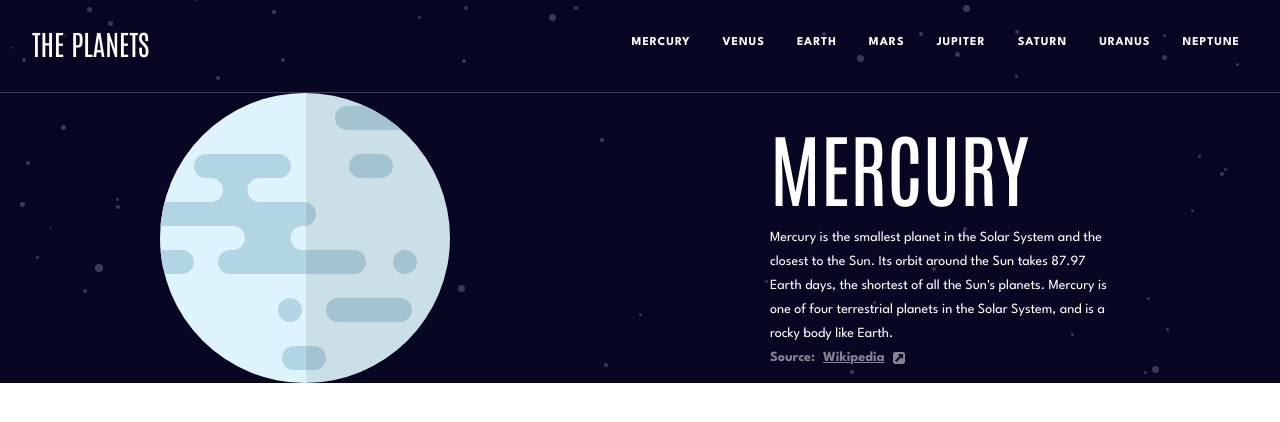
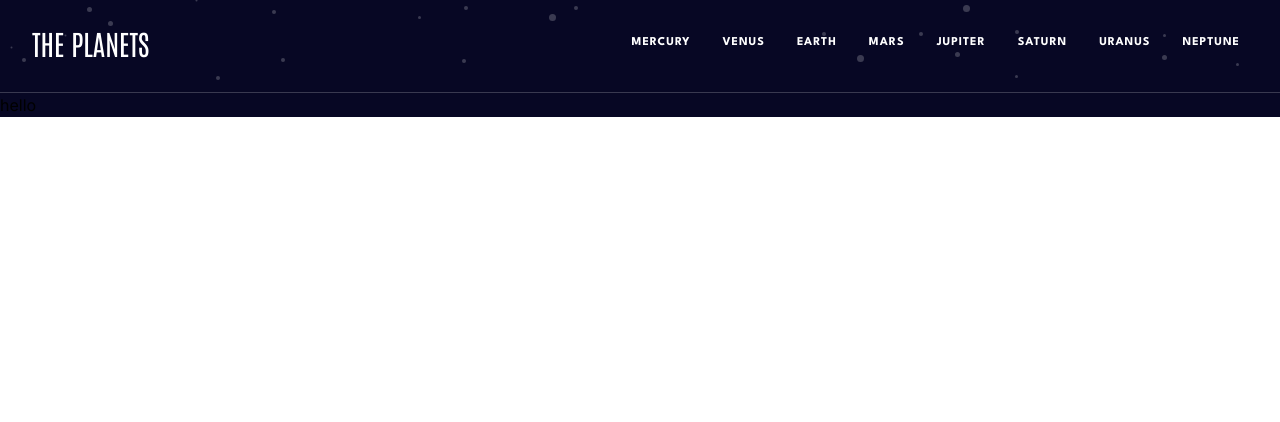
Before and after one commit to tornike2002/planet-side, a Next.js app: page / in a window 1280 px wide. Shown: the top 422 px of the page. Built offline with nearby package versions, Linux system fonts and the light colour scheme.

Commit message:
added dynamic routes

```diff
--- /dev/null
+++ b/app/(dashboard)/[planetsName]/page.js
@@ -0,0 +1,47 @@
+import Image from "next/image";
+import data from "../../../data/data.json";
+import chevron from "../../../public/assets/icon-source.svg";
+
+const PlanetInfo = ({ params }) => {
+  const filtered = data.filter((planet) => planet.name === params.planetsName);
+  return (
+    <main>
+      {filtered.map((planetData) => {
+        return (
+          <div className="flex justify-around items-center">
+            <Image src={planetData.images.planet} alt="Planet Mercury" width={100} height={100} />
+            <div>
+              <div>
+                <h1 className="text-[80px] uppercase text-white font-antonio">
+                  {planetData.name}
+                </h1>
+                <p className="max-w-[350px] text-white font-spartan text-sm leading-6">
+                  {planetData.overview.content}
+                </p>
+                <div className="flex gap-2 items-center">
+                  <p className="font-spartan text-sm font-bold leading-6 text-opacity-[0.5] text-white ">
+                    Source:
+                    <a
+                      className="pl-2 underline"
+                      href={planetData.overview.source}
+                      target="_blank"
+                    >
+                      Wikipedia
+                    </a>
+                  </p>
+                  <Image
+                    className="object-contain"
+                    src={chevron}
+                    alt="chevron"
+                  />
+                </div>
+              </div>
+            </div>
+          </div>
+        );
+      })}
+    </main>
+  );
+};
+
+export default PlanetInfo;
--- a/app/(dashboard)/layout.js
+++ b/app/(dashboard)/layout.js
@@ -1,6 +1,7 @@
 import { Inter } from "next/font/google";
 import "../globals.css";
 import Navbar from "../../components/Navbar";
+
 
 const inter = Inter({ subsets: ["latin"] });
 
@@ -14,7 +15,7 @@ export default function RootLayout({ children }) {
     <html lang="en">
       <body className={inter.className}>
         <div className="bg-custom bg-mainbg">
-          <Navbar />
+          <Navbar/>
           {children}
         </div>
       </body>
--- a/app/(dashboard)/page.js
+++ b/app/(dashboard)/page.js
@@ -1,39 +1,7 @@
-import Image from "next/image";
-import Mercury from "@/public/assets/planet-mercury.svg";
-import DataMercury from "@/data/data.json";
-import chevron from "@/public/assets/icon-source.svg";
-export default function Home() {
-  const MercuryInfo = DataMercury.find((planet) => planet.name === "Mercury");
+export default function Home(params) {
   return (
-    <main className="">
-      <div className="flex justify-around items-center">
-        <Image src={Mercury} alt="Planet Mercury" />
-        <div className="">
-          {MercuryInfo && (
-            <div>
-              <h1 className="text-[80px] uppercase text-white font-antonio">
-                {MercuryInfo.name}
-              </h1>
-              <p className="max-w-[350px] text-white font-spartan text-sm leading-6">
-                {MercuryInfo.overview.content}
-              </p>
-              <div className="flex gap-2 items-center">
-                <p className="font-spartan text-sm font-bold leading-6 text-opacity-[0.5] text-white ">
-                  Source:
-                  <a
-                    className="pl-2 underline"
-                    href={MercuryInfo.overview.source}
-                    target="_blank"
-                  >
-                    Wikipedia
-                  </a>
-                </p>
-                <Image className="object-contain" src={chevron} alt="chevron" />
-              </div>
-            </div>
-          )}
-        </div>
-      </div>
+    <main>
+      <h1>hello</h1>
     </main>
   );
 }
--- a/components/Navbar.js
+++ b/components/Navbar.js
@@ -1,10 +1,9 @@
 import Link from "next/link";
-import PlanetsData from "@/data/data.json";
+import PlanetsData from "../data/data.json";
 const Navbar = () => {
-  console.log(PlanetsData);
   return (
     <header className="flex justify-between items-center pt-[22px] pl-8 pr-10 pb-7 border-b border-opacity-[0.2] border-white">
-      <h1 className="text-white font-antonio text-28px font-normal leading-normal  uppercase">
+      <h1 className="text-white font-antonio text-28px font-normal leading-normal uppercase">
         THE PLANETS
       </h1>
       <nav
@@ -13,7 +12,7 @@ const Navbar = () => {
       >
         {PlanetsData.map((planets) => {
           return (
-            <Link key={planets.name} href={`Planets/${planets.name}`}>
+            <Link key={planets.name} href={`/${planets.name}`}>
               {planets.name}
             </Link>
           );
--- a/tsconfig.json
+++ b/tsconfig.json
@@ -27,7 +27,7 @@
     ".next/types/**/*.ts",
     "**/*.ts",
     "**/*.tsx"
-, "app/(dashboard)/page.js"  ],
+, "app/(dashboard)/page.js", "app/(dashboard)/page.js"  ],
   "exclude": [
     "node_modules"
   ]
```
